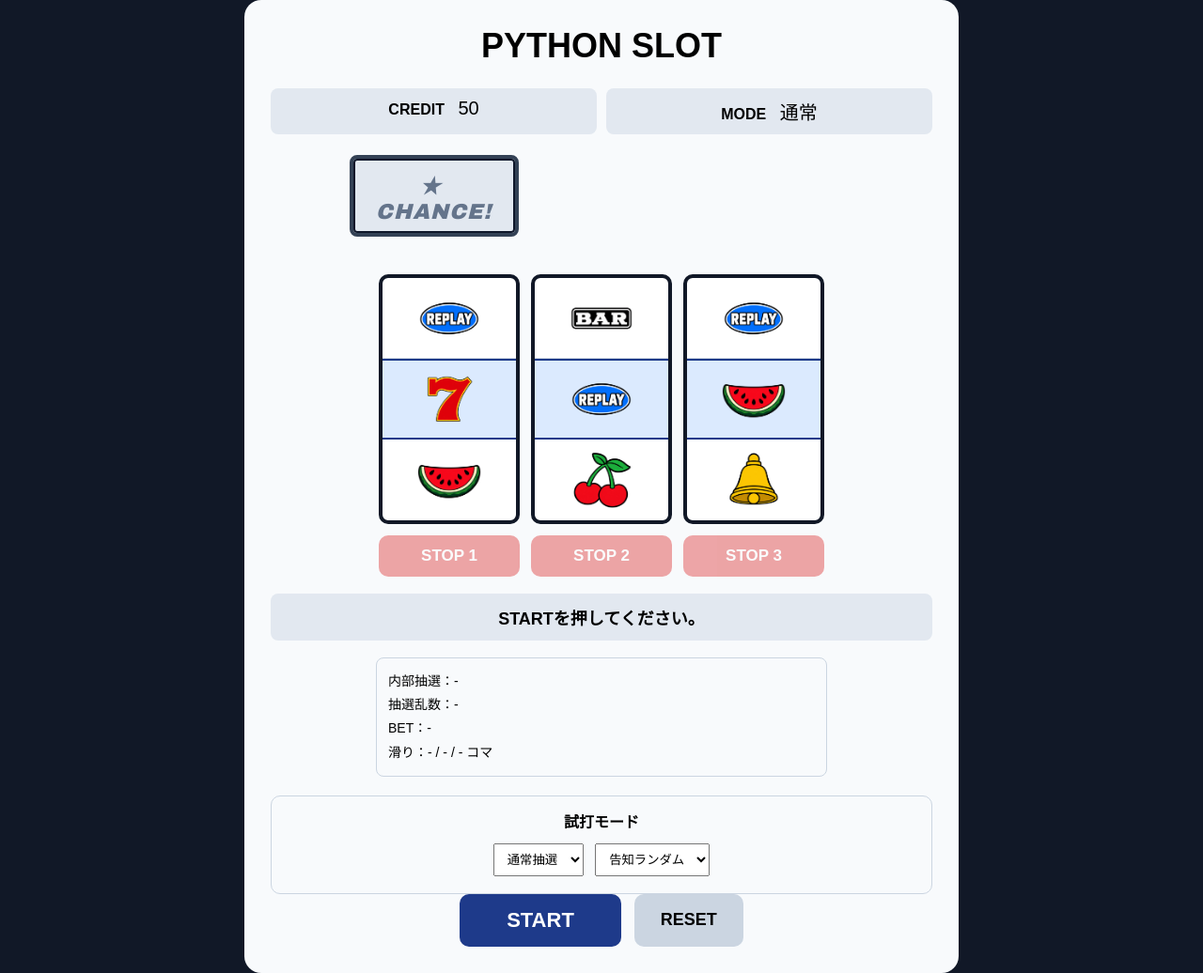
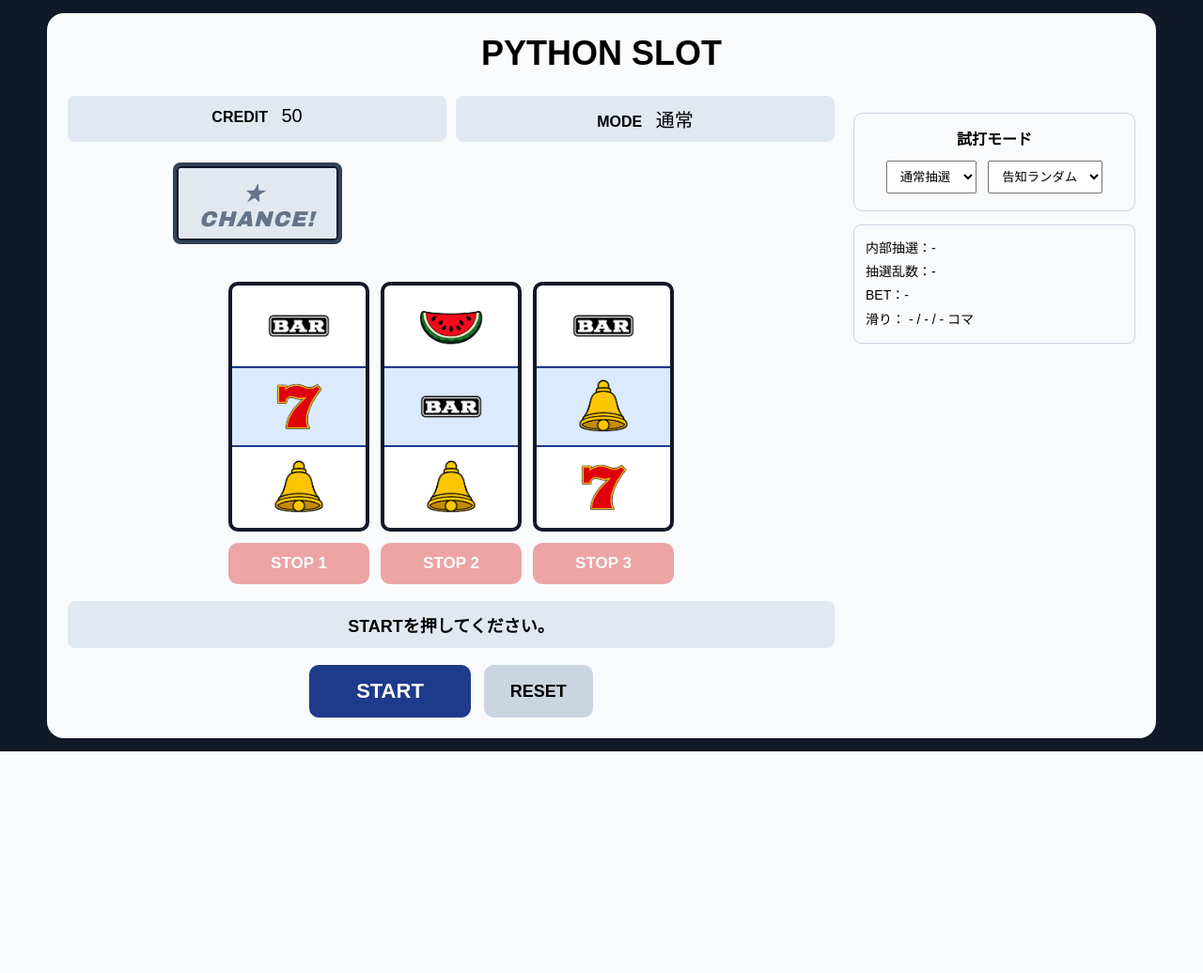
Before and after one commit to 241kazuki/hobby, a Flask app: page / in a window 1280 px wide. Shown: the whole page at 94% size. After the commit the page ends 800 px from the top, so only its background shows below. Run offline with Flask 3, Linux system fonts and the light colour scheme.

```diff
--- a/slot/slot_engine.py
+++ b/slot/slot_engine.py
@@ -21,27 +21,27 @@ REG_TARGET_PAYOUT = 50
 # ==========================================
 
 REEL_1 = [
-    "7", "スイカ", "ベル", "リプレイ", "チェリー",
-    "ベル", "ベル", "リプレイ", "BAR", "ベル",
-    "リプレイ", "BAR", "スイカ", "7", "ベル",
+    "7", "ベル", "リプレイ", "スイカ", "チェリー",
+    "ベル", "リプレイ", "ベル", "リプレイ", "BAR",
+    "スイカ", "ベル", "リプレイ", "7", "ベル",
     "リプレイ", "スイカ", "チェリー", "ベル", "リプレイ",
-    "リプレイ"
+    "BAR"
 ]
 
 REEL_2 = [
-    "リプレイ", "チェリー", "ベル", "7", "リプレイ",
-    "リプレイ", "ベル", "スイカ", "リプレイ", "ベル",
-    "ベル", "BAR", "リプレイ", "7", "ベル",
-    "スイカ", "リプレイ", "チェリー", "ベル", "スイカ",
-    "BAR"
+    "BAR", "ベル", "7", "リプレイ", "ベル",
+    "スイカ", "リプレイ", "ベル", "チェリー", "リプレイ",
+    "BAR", "ベル", "7", "リプレイ", "ベル",
+    "スイカ", "リプレイ", "チェリー", "ベル", "リプレイ",
+    "スイカ"
 ]
 
 REEL_3 = [
-    "スイカ", "ベル", "チェリー", "リプレイ", "チェリー",
-    "ベル", "ベル", "リプレイ", "ベル", "BAR",
-    "7", "スイカ", "リプレイ", "ベル", "BAR",
-    "リプレイ", "スイカ", "リプレイ", "ベル", "7",
-    "リプレイ"
+    "ベル", "7", "リプレイ", "スイカ", "ベル",
+    "リプレイ", "チェリー", "ベル", "リプレイ", "BAR",
+    "ベル", "リプレイ", "7", "スイカ", "ベル",
+    "リプレイ", "スイカ", "チェリー", "ベル", "リプレイ",
+    "BAR"
 ]
 
 REELS = [REEL_1, REEL_2, REEL_3]
--- a/slot/static/style.css
+++ b/slot/static/style.css
@@ -13,8 +13,8 @@ body {
 }
 
 .machine {
-    width: min(760px, 94vw);
-    padding: 28px;
+    width: min(1180px, 96vw);
+    padding: 22px;
     border-radius: 18px;
     background: #f8fafc;
     text-align: center;
@@ -325,3 +325,16 @@ button:disabled {
     font-size: 14px;
     color: #475569;
 }
+
+
+.video-layout {
+    display: grid;
+    grid-template-columns: minmax(0, 1fr) 300px;
+    gap: 20px;
+    align-items: start;
+}
+
+.game-side,
+.info-side {
+    min-width: 0;
+}
--- a/slot/templates/index.html
+++ b/slot/templates/index.html
@@ -10,56 +10,98 @@
     <main class="machine">
         <h1>PYTHON SLOT</h1>
 
+        <div class="video-layout">
+
+            <!-- 左側：スロット本体 -->
+            <div class="game-side">
+
                 <section class="status-panel">
                     <div>
                         <span class="label">CREDIT</span>
                         <span class="value" id="credit">{{ state.credit }}</span>
                     </div>
+
                     <div>
                         <span class="label">MODE</span>
                         <span class="value" id="mode">{{ state.mode }}</span>
                     </div>
+
                     <div class="wide bonus-state" id="bonus-state"
                         {% if not state.bonus_lamp_on %}hidden{% endif %}>
                         ★ BONUS成立中 ★
                     </div>
-            <div class="wide replay-state" id="replay-state" {% if not state.replay_pending %}hidden{% endif %}>
+
+                    <div class="wide replay-state" id="replay-state"
+                        {% if not state.replay_pending %}hidden{% endif %}>
                         REPLAY：次ゲームBET不要
                     </div>
-            <div class="wide" id="big-progress" {% if state.mode != "BIG BONUS" %}hidden{% endif %}>
-                BIG：<span id="big-payout">{{ state.big_payout }}</span> / {{ state.big_target }}
+
+                    <div class="wide" id="big-progress"
+                        {% if state.mode != "BIG BONUS" %}hidden{% endif %}>
+                        BIG：<span id="big-payout">{{ state.big_payout }}</span>
+                        / {{ state.big_target }}
                     </div>
+
                     <div class="chance-lamp" id="chance-lamp">
                         <span class="chance-star">★</span>
                         <span>CHANCE!</span>
-            </div>
                     </div>
                 </section>
 
                 <section class="reels">
                     {% for reel_index in range(3) %}
                     <div class="reel" data-reel="{{ reel_index }}">
-                <div class="symbol" id="symbol-{{ reel_index }}-0">{{ initial_screen[reel_index][0] }}</div>
-                <div class="symbol center" id="symbol-{{ reel_index }}-1">{{ initial_screen[reel_index][1] }}</div>
-                <div class="symbol" id="symbol-{{ reel_index }}-2">{{ initial_screen[reel_index][2] }}</div>
+                        <div class="symbol"
+                             id="symbol-{{ reel_index }}-0">
+                            {{ initial_screen[reel_index][0] }}
+                        </div>
+
+                        <div class="symbol center"
+                             id="symbol-{{ reel_index }}-1">
+                            {{ initial_screen[reel_index][1] }}
+                        </div>
+
+                        <div class="symbol"
+                             id="symbol-{{ reel_index }}-2">
+                            {{ initial_screen[reel_index][2] }}
+                        </div>
                     </div>
                     {% endfor %}
                 </section>
 
                 <section class="stop-controls">
-            <button class="stop-button" data-reel="0" disabled>STOP 1</button>
-            <button class="stop-button" data-reel="1" disabled>STOP 2</button>
-            <button class="stop-button" data-reel="2" disabled>STOP 3</button>
+                    <button class="stop-button" data-reel="0" disabled>
+                        STOP 1
+                    </button>
+                    <button class="stop-button" data-reel="1" disabled>
+                        STOP 2
+                    </button>
+                    <button class="stop-button" data-reel="2" disabled>
+                        STOP 3
+                    </button>
                 </section>
 
-        <section class="message" id="message">STARTを押してください。</section>
+                <section class="message" id="message">
+                    STARTを押してください。
+                </section>
 
-        <section class="debug-info" id="debug-info">
-            <div>内部抽選：<span id="debug-role">-</span></div>
-            <div>抽選乱数：<span id="debug-random">-</span></div>
-            <div>BET：<span id="debug-bet">-</span></div>
-            <div>滑り：<span id="debug-slides">- / - / -</span> コマ</div>
+                <section class="controls">
+                    <button class="start-button"
+                            id="start-button"
+                            {% if not state.can_start %}disabled{% endif %}>
+                        START
+                    </button>
+
+                    <button class="reset-button" id="reset-button">
+                        RESET
+                    </button>
                 </section>
+
+            </div>
+
+            <!-- 右側：試打・デバッグ -->
+            <div class="info-side">
+
                 <div class="test-panel">
                     <div class="test-title">試打モード</div>
 
@@ -80,12 +122,26 @@
                         <option value="POST">後告知</option>
                     </select>
                 </div>
-        <section class="controls">
-            <button class="start-button" id="start-button" {% if not state.can_start %}disabled{% endif %}>
-                START
-            </button>
-            <button class="reset-button" id="reset-button">RESET</button>
+
+                <section class="debug-info" id="debug-info">
+                    <div>
+                        内部抽選：<span id="debug-role">-</span>
+                    </div>
+                    <div>
+                        抽選乱数：<span id="debug-random">-</span>
+                    </div>
+                    <div>
+                        BET：<span id="debug-bet">-</span>
+                    </div>
+                    <div>
+                        滑り：
+                        <span id="debug-slides">- / - / -</span> コマ
+                    </div>
                 </section>
+
+            </div>
+
+        </div>
     </main>
 
     <script>
```
Lines whose indentation alone changed are shown as unchanged.
